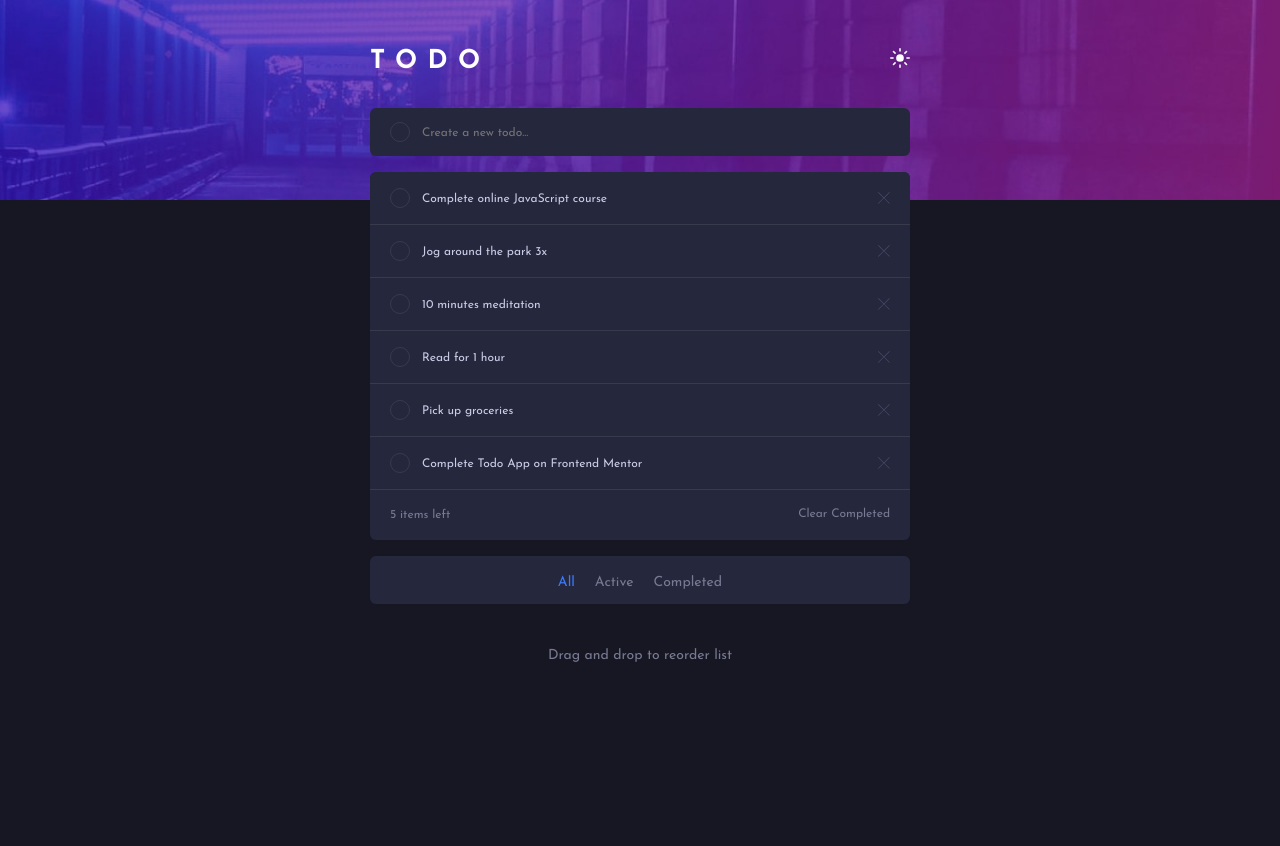
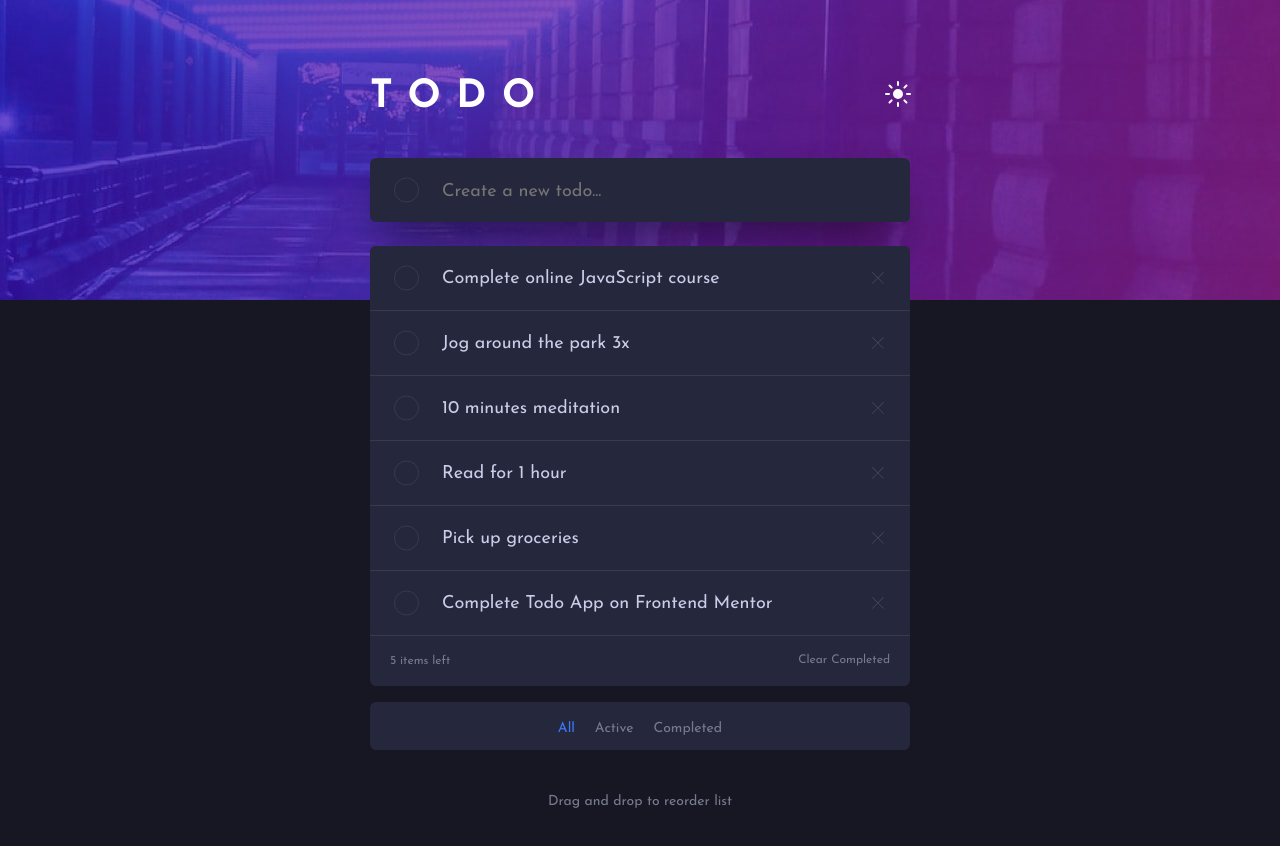
Before and after one commit to byronbyron/todo-app, a Next.js app: page / in a window 1280 px wide. Shown: the top 846 px of the page. Before the commit the page ends 800 px from the top, so only its background shows below. Built offline with nearby package versions, Linux system fonts and the light colour scheme.

Commit message:
Add some desktop styling for the todo input and list

```diff
--- a/styles/globals.css
+++ b/styles/globals.css
@@ -3,7 +3,7 @@
 :root {
   /* Primary */
   --c-bright-blue: hsl(220, 98%, 61%);
-  --c-check-background: linear-gradient(to right, hsl(192, 100%, 67%), hsl(280, 87%, 65%));
+  --c-check-background: linear-gradient(120deg, hsl(192, 100%, 67%), hsl(280, 87%, 65%));
 
   --c-title: hsl(0, 0%, 100%);
 
@@ -97,6 +97,7 @@ button {
   padding: 1rem;
   border: 0;
   background: none;
+  cursor: pointer;
 }
 
 .btn-theme img {
@@ -162,6 +163,11 @@ button {
   background-color: var(--c-todo-item);
   border-radius: 0.375rem;
   text-align: left;
+  cursor: pointer;
+}
+
+.todo-label:hover {
+  color: var(--c-todo-item-text-hover);
 }
 
 .todo-form::before,
@@ -184,6 +190,7 @@ button {
 
 .todo-check:checked + .todo-label::before {
   background: url('/icon-check.svg') no-repeat center, var(--c-check-background);
+  border: 0;
 }
 
 input:focus,
@@ -192,11 +199,6 @@ button:focus,
   outline: 1px solid white;
   box-shadow: inset 0 0 0 2px orange;
   border-radius: 0.375rem;
-}
-
-.todo-label:hover,
-.todo-label:focus {
-  color: var(--c-todo-item-text-hover);
 }
 
 .todo-delete {
@@ -291,9 +293,58 @@ footer {
 @media (min-width: 768px) {
   .header {
     background-image: url('/bg-desktop-dark.jpg');
+    height: 300px;
+    padding-top: 78px;
   }
 
   .row {
     max-width: 540px;
   }
+
+  .title {
+    font-size: 39px;
+  }
+
+  .btn-theme {
+    margin-top: -0.8125rem;
+    margin-right: -1.0625rem;
+  }
+
+  .btn-theme img {
+    width: 1.625rem;
+  }
+
+  .main {
+    margin-top: -8.875rem;
+  }
+
+  .todo-input {
+    font-size: 1.125rem;
+    min-height: 4rem;
+    padding-left: 4.5rem;
+    box-shadow: 0 1.5rem 3rem -1rem hsl(0deg 0% 0% / 70%);
+  }
+
+  .todo-form::before,
+  .todo-label::before {
+    width: 1.5625rem;
+    height: 1.5625rem;
+    left: 1.5rem;
+  }
+
+  .todo-form {
+    margin-bottom: 1.5rem;
+  }
+
+  .todo-label {
+    font-size: 1.125rem;
+    min-height: 4rem;
+    padding-left: 4.5rem;
+  }
+
+  .todo-delete {
+    width: 4rem;
+    height: 4rem;
+  }
+
 }
```
